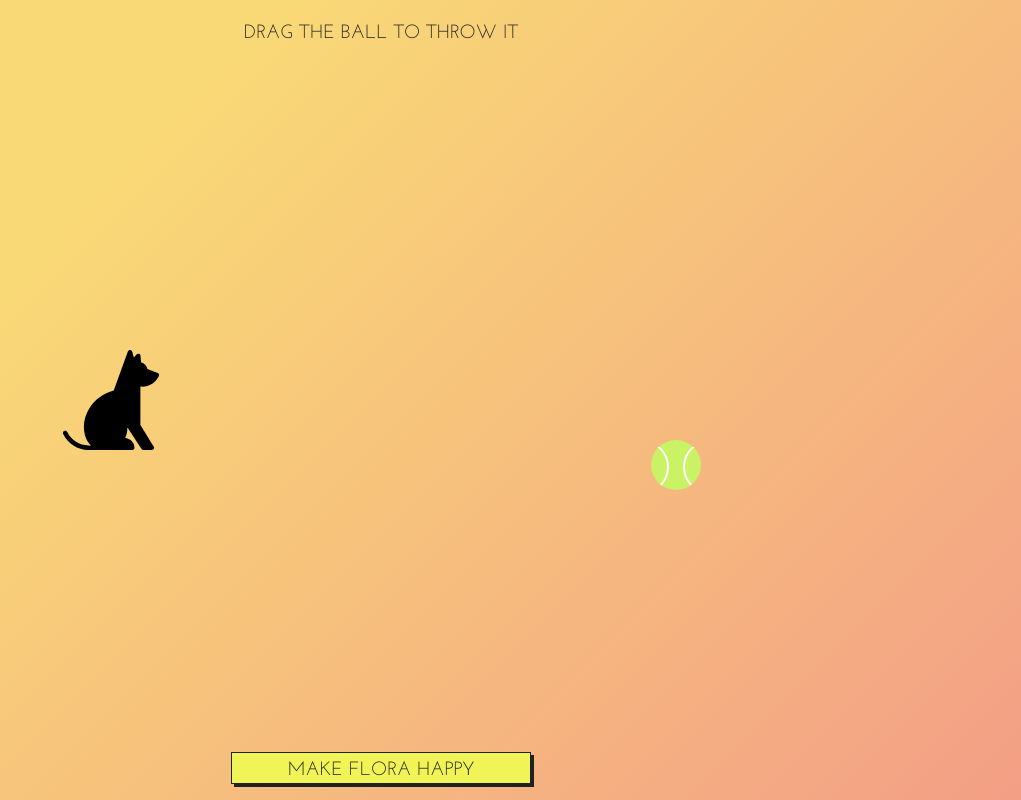
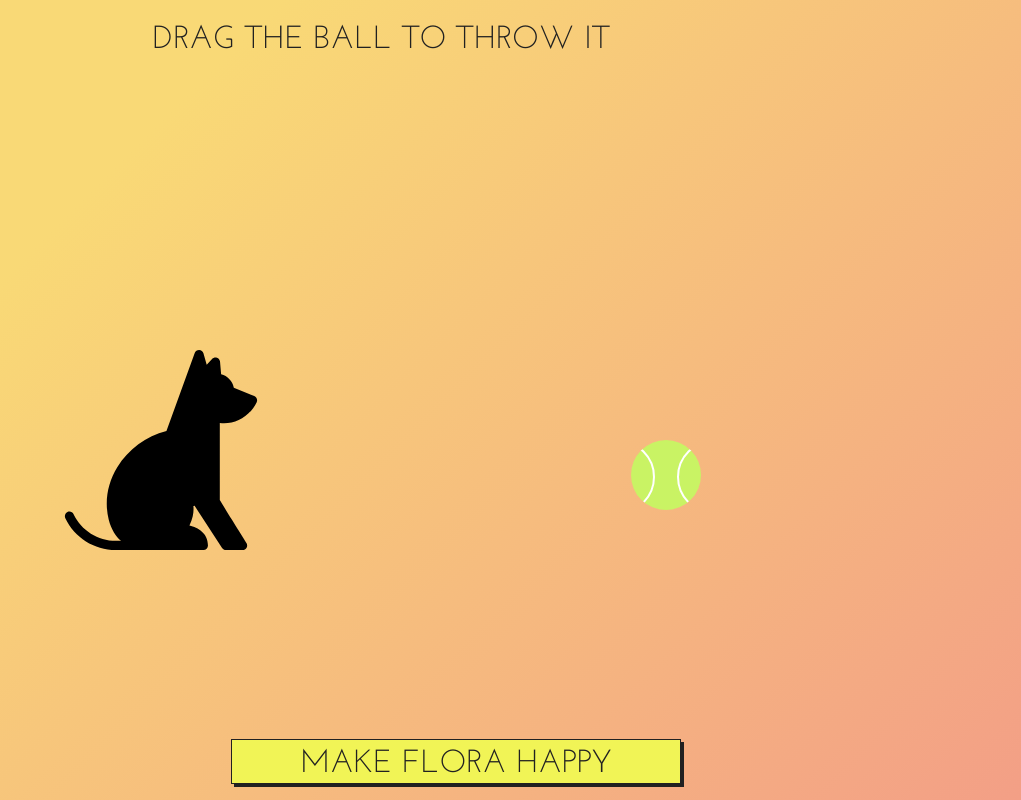
Before and after one commit to carolinahagman/a-useless-site, a plain HTML site: page index.html in a window 1280 px wide. Shown: the whole page, without its empty margins (259-1280 px from the left). Drawn offline with Linux system fonts and the light colour scheme; files whose address does not match are found by name.

Commit message:
Add media queries

```diff
--- a/style.css
+++ b/style.css
@@ -131,3 +131,23 @@ button:focus {
   position: absolute;
   height: 100%;
 }
+
+@media (min-width: 1200px) {
+  .dog-container {
+    height: 200px;
+    width: 210px;
+  }
+
+  #main-ball {
+    width: 70px;
+    height: 70px;
+  }
+
+  #instruction {
+    font-size: 2rem;
+  }
+  #primary-btn {
+    font-size: 2rem;
+    width: 450px;
+  }
+}
```
